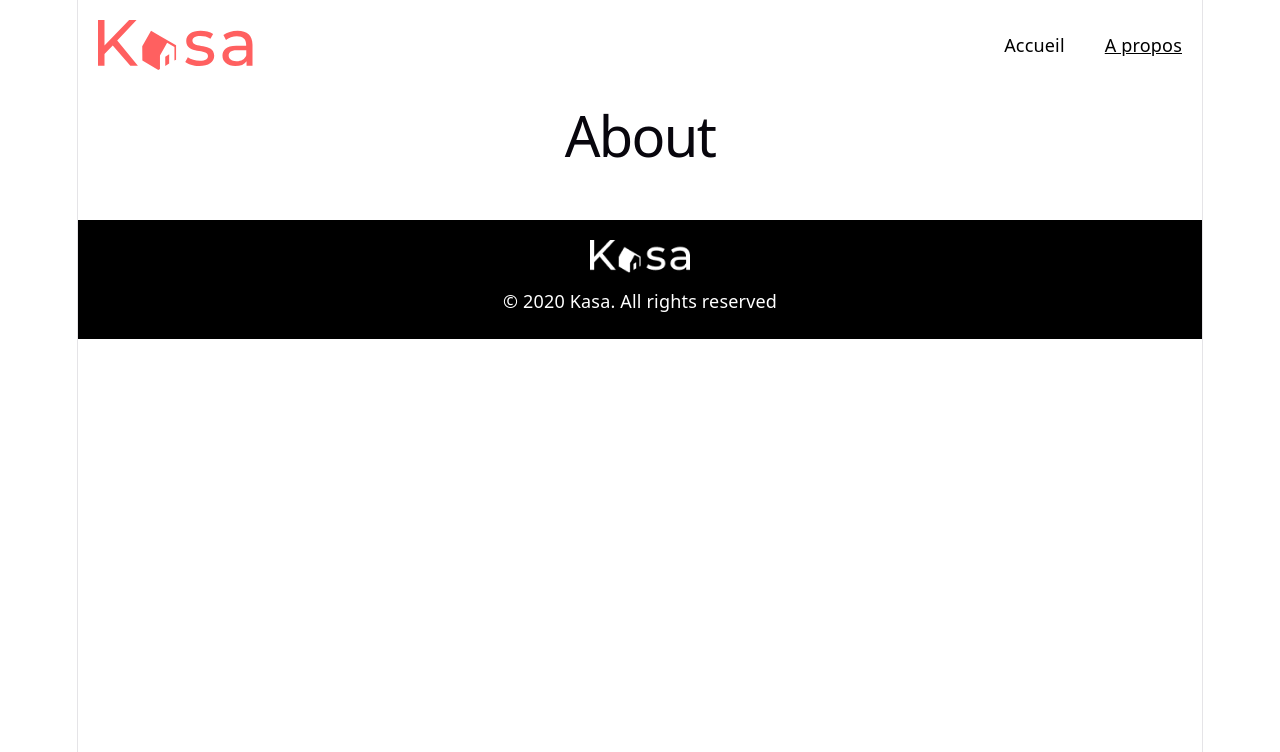
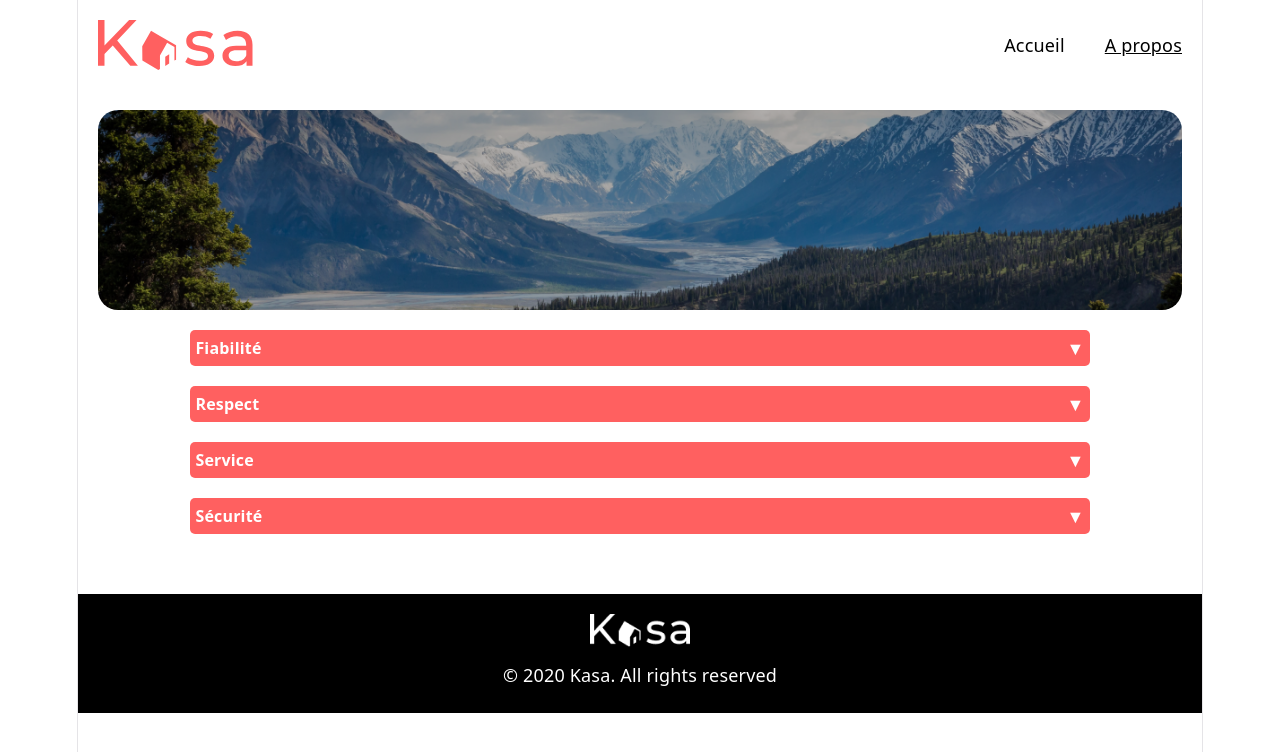
Before and after one commit to Angelique99/Projet-7, a React (Vite) app in the folder Kasa/: page /about in a window 1280 px wide. Shown: the top 752 px of the page. Built offline with nearby package versions, Linux system fonts and the light colour scheme.

Commit message:
Création de la page about et collapse

```diff
--- a/Kasa/src/components/Banner.jsx
+++ b/Kasa/src/components/Banner.jsx
@@ -1,13 +1,11 @@
-import bannerImg from "../assets/homeBanner.png";
-
-function Banner() {
+function Banner({ image, text, overlay = true }) {
   return (
     <div
       className="banner"
-      style={{ backgroundImage: `url(${bannerImg})` }}
+      style={{ backgroundImage: `url(${image})` }}
     >
-      <div className="banner-overlay"></div>
-      <h1>Chez vous, partout et ailleurs</h1>
+      {overlay && <div className="banner-overlay"></div>}
+      {text && <h1>{text}</h1>}
     </div>
   );
 }
--- /dev/null
+++ b/Kasa/src/components/Collapse.jsx
@@ -0,0 +1,22 @@
+import { useState } from "react";
+
+function Collapse({ title, content }) {
+  const [open, setOpen] = useState(false);
+
+  return (
+    <div className="collapse">
+      <div className="collapse-header" onClick={() => setOpen(!open)}>
+        <h3>{title}</h3>
+        <span>{open ? "▲" : "▼"}</span>
+      </div>
+
+      {open && (
+        <div className="collapse-content">
+          <p>{content}</p>
+        </div>
+      )}
+    </div>
+  );
+}
+
+export default Collapse;
--- a/Kasa/src/pages/About.jsx
+++ b/Kasa/src/pages/About.jsx
@@ -1,5 +1,20 @@
+import Banner from "../components/Banner";
+import aboutImg from "../assets/aboutBanner.png";
+import Collapse from "../components/Collapse";
+
 function About() {
-  return <h1>About</h1>;
+  return (
+    <div className="about">
+      <Banner image={aboutImg} overlay={false}/>
+
+      <div className="about-content">
+        <Collapse title="Fiabilité" content="Les annonces postées sur Kasa garantissent une fiabilité totale. Les photos sont conformes au logements, et toutes les informations sont régulièerement vérifiées par nos équipes."/>
+        <Collapse title="Respect" content="La bienveillance fait partie des valeurs fondatrices de Kasa. Tout comportement discriminatoire ou de perturbation du voisinage entrainera une exclusion de notre plateforme."/>
+        <Collapse title="Service" content="La qualité du service est au coeur de notre engagement chez Kasa. Nous veillons à ce que chaque interaction, que ce soit avec nos hôtes ou nos locataires, soit empreinte de respect et de bienveillance."/>
+        <Collapse title="Sécurité" content="La sécurité est la priorité de Kasa. Aussi bien pour nos hôtes que pour les voyageurs, chaque logement correspond aux critères de sécurité établis par nos services. En laissant une note aussi bien à l'hôte qu'au locataire, cela permet à nos équipes de vérifier que les standards sont bien respectés. Nous organisons égalements des ateliers sur la sécurité domestique pour nos hôtes."/>
+      </div>
+    </div>
+  );
 }
 
 export default About;
--- a/Kasa/src/pages/Home.jsx
+++ b/Kasa/src/pages/Home.jsx
@@ -1,11 +1,13 @@
 import data from "../data/logements.json";
 import Card from "../components/Card";
 import Banner from "../components/Banner";
+import homeImg from "../assets/homeBanner.png";
 
 function Home() {
   return (
     <>
-      <Banner />
+      <Banner image={homeImg} text="Chez vous, partout et ailleurs" />
+
 
       <div className="home">
         {data.slice(0, 6).map((logement) => (
--- /dev/null
+++ b/Kasa/src/styles/_about.scss
@@ -0,0 +1,4 @@
+.about-content {
+  max-width: 800px;
+  margin: 0 auto;
+}
--- /dev/null
+++ b/Kasa/src/styles/_collapse.scss
@@ -0,0 +1,28 @@
+.collapse {
+  width: 80%;
+  margin: 20px 0;
+  margin-left: auto;
+  margin-right: auto;
+}
+
+.collapse-header {
+  background-color: #ff6060;
+  color: white;
+  padding: 5px;
+  border-radius: 5px;
+  display: flex;
+  justify-content: space-between;
+  cursor: pointer;
+}
+
+.collapse-header h3 {
+  font-size: 16px;
+  margin: 0;
+}
+
+.collapse-content {
+  color: black;
+  background-color: #f6f6f6;
+  padding: 15px;
+  border-radius: 5px;
+}
--- a/Kasa/src/styles/main.scss
+++ b/Kasa/src/styles/main.scss
@@ -2,4 +2,5 @@
 @import "./card";
 @import "./header";
 @import "./banner";
+@import "./collapse";
 @import "./footer";
```
Also changed, not shown: Kasa/src/assets/aboutBanner.png (added).
